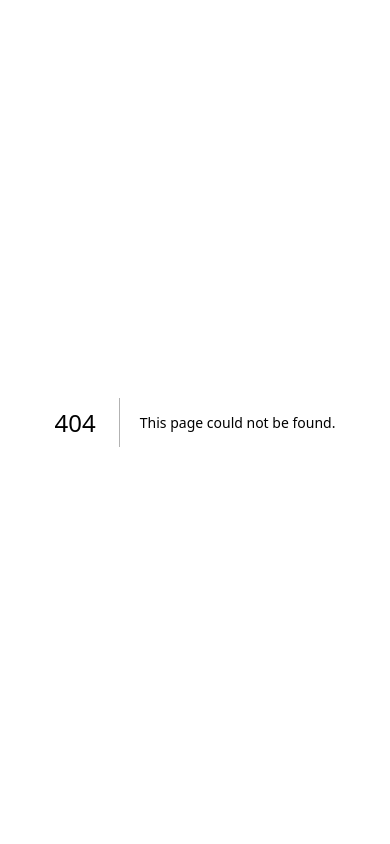
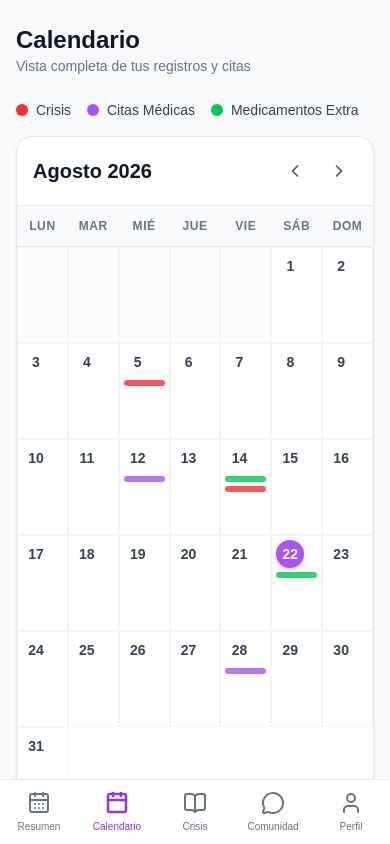
Before and after one commit to paradox-mkt/the-pain-app, a Next.js app: page /dashboard/calendar in a window 390 px wide. Before the commit this address had no page. Built offline with nearby package versions, Linux system fonts and the light colour scheme.

Commit message:
feat: Add responsive Desktop Sidebar and full interactive Calendar view

```diff
--- /dev/null
+++ b/src/app/dashboard/calendar/page.tsx
@@ -0,0 +1,31 @@
+import CalendarWidget from '@/components/CalendarWidget';
+
+export default function CalendarPage() {
+  return (
+    <div className="p-4 sm:p-6 space-y-6 animate-in fade-in duration-500">
+      <header className="pt-2 mb-6">
+        <h1 className="text-2xl font-bold text-gray-900 dark:text-white">Calendario</h1>
+        <p className="text-sm text-gray-500 dark:text-gray-400">Vista completa de tus registros y citas</p>
+      </header>
+
+      {/* Leyenda */}
+      <div className="flex flex-wrap gap-4 mb-4 text-sm font-medium">
+        <div className="flex items-center gap-2">
+          <div className="w-3 h-3 rounded-full bg-red-500"></div>
+          <span className="text-gray-700 dark:text-gray-300">Crisis</span>
+        </div>
+        <div className="flex items-center gap-2">
+          <div className="w-3 h-3 rounded-full bg-brand-500"></div>
+          <span className="text-gray-700 dark:text-gray-300">Citas Médicas</span>
+        </div>
+        <div className="flex items-center gap-2">
+          <div className="w-3 h-3 rounded-full bg-green-500"></div>
+          <span className="text-gray-700 dark:text-gray-300">Medicamentos Extra</span>
+        </div>
+      </div>
+
+      {/* Calendario Interactivo */}
+      <CalendarWidget />
+    </div>
+  );
+}
--- a/src/app/dashboard/layout.tsx
+++ b/src/app/dashboard/layout.tsx
@@ -1,4 +1,5 @@
 import BottomNav from '@/components/BottomNav';
+import DesktopSidebar from '@/components/DesktopSidebar';
 
 export default function DashboardLayout({
   children,
@@ -6,11 +7,22 @@ export default function DashboardLayout({
   children: React.ReactNode
 }) {
   return (
-    <div className="app-container bg-gray-50 dark:bg-slate-950">
-      <div className="scroll-area">
-        {children}
+    <div className="flex h-screen h-[100dvh] bg-gray-50 dark:bg-slate-950 overflow-hidden">
+      {/* Desktop Sidebar (hidden on mobile) */}
+      <DesktopSidebar />
+
+      {/* Main Content Area */}
+      <div className="flex-1 flex flex-col min-w-0 overflow-hidden">
+        {/* Scrollable Content wrapper with max-width for readability on large screens */}
+        <main className="flex-1 overflow-y-auto">
+          <div className="w-full max-w-4xl mx-auto min-h-full pb-20 md:pb-6">
+            {children}
+          </div>
+        </main>
+
+        {/* Mobile Bottom Navigation (hidden on desktop) */}
+        <BottomNav />
       </div>
-      <BottomNav />
     </div>
   );
 }
--- a/src/components/BottomNav.tsx
+++ b/src/components/BottomNav.tsx
@@ -2,20 +2,21 @@
 
 import Link from 'next/link';
 import { usePathname } from 'next/navigation';
-import { CalendarDays, BookOpen, MessageCircle, User } from 'lucide-react';
+import { CalendarDays, BookOpen, MessageCircle, User, Calendar as CalendarIcon } from 'lucide-react';
 
 export default function BottomNav() {
   const pathname = usePathname();
 
   const tabs = [
-    { name: 'Diario', href: '/dashboard', icon: CalendarDays },
+    { name: 'Resumen', href: '/dashboard', icon: CalendarDays },
+    { name: 'Calendario', href: '/dashboard/calendar', icon: CalendarIcon },
     { name: 'Crisis', href: '/dashboard/diary', icon: BookOpen },
     { name: 'Comunidad', href: '/dashboard/feed', icon: MessageCircle },
     { name: 'Perfil', href: '/dashboard/profile', icon: User },
   ];
 
   return (
-    <nav className="bg-white dark:bg-slate-900 border-t border-gray-200 dark:border-slate-800 safe-area-pb">
+    <nav className="md:hidden bg-white dark:bg-slate-900 border-t border-gray-200 dark:border-slate-800 safe-area-pb">
       <div className="flex justify-around items-center h-16">
         {tabs.map((tab) => {
           const Icon = tab.icon;
--- /dev/null
+++ b/src/components/CalendarWidget.tsx
@@ -0,0 +1,115 @@
+'use client';
+
+import { useState } from 'react';
+import { ChevronLeft, ChevronRight } from 'lucide-react';
+
+// Helpers simples para no depender de date-fns por ahora
+const getDaysInMonth = (year: number, month: number) => new Date(year, month + 1, 0).getDate();
+const getFirstDayOfMonth = (year: number, month: number) => {
+  let day = new Date(year, month, 1).getDay();
+  return day === 0 ? 6 : day - 1; // Ajuste para que Lunes sea 0
+};
+
+export default function CalendarWidget() {
+  const [currentDate, setCurrentDate] = useState(new Date());
+
+  const year = currentDate.getFullYear();
+  const month = currentDate.getMonth();
+
+  const daysInMonth = getDaysInMonth(year, month);
+  const firstDay = getFirstDayOfMonth(year, month);
+
+  const monthNames = [
+    'Enero', 'Febrero', 'Marzo', 'Abril', 'Mayo', 'Junio',
+    'Julio', 'Agosto', 'Septiembre', 'Octubre', 'Noviembre', 'Diciembre'
+  ];
+
+  const dayNames = ['Lun', 'Mar', 'Mié', 'Jue', 'Vie', 'Sáb', 'Dom'];
+
+  const prevMonth = () => setCurrentDate(new Date(year, month - 1, 1));
+  const nextMonth = () => setCurrentDate(new Date(year, month + 1, 1));
+
+  // Datos mock para visualización
+  const events = {
+    5: [{ type: 'crisis', color: 'bg-red-500' }],
+    12: [{ type: 'appointment', color: 'bg-brand-500' }],
+    14: [{ type: 'med', color: 'bg-green-500' }, { type: 'crisis', color: 'bg-red-500' }],
+    22: [{ type: 'med', color: 'bg-green-500' }],
+    28: [{ type: 'appointment', color: 'bg-brand-500' }]
+  };
+
+  const renderCells = () => {
+    const cells = [];
+    const today = new Date();
+
+    // Celdas vacías del principio
+    for (let i = 0; i < firstDay; i++) {
+      cells.push(<div key={`empty-${i}`} className="h-24 sm:h-32 border border-gray-100 dark:border-slate-800 bg-gray-50/50 dark:bg-slate-900/50"></div>);
+    }
+
+    // Días del mes
+    for (let day = 1; day <= daysInMonth; day++) {
+      const isToday = day === today.getDate() && month === today.getMonth() && year === today.getFullYear();
+      const dayEvents = events[day as keyof typeof events] || [];
+
+      cells.push(
+        <div
+          key={day}
+          className={`h-24 sm:h-32 border border-gray-100 dark:border-slate-800 p-1 sm:p-2 transition-colors hover:bg-brand-50 dark:hover:bg-slate-800 cursor-pointer ${
+            isToday ? 'bg-brand-50/30 dark:bg-brand-900/10' : 'bg-white dark:bg-slate-900'
+          }`}
+        >
+          <div className="flex justify-between items-start">
+            <span className={`text-sm sm:text-base font-semibold w-7 h-7 flex items-center justify-center rounded-full ${
+              isToday
+                ? 'bg-brand-500 text-white shadow-md shadow-brand-500/20'
+                : 'text-gray-700 dark:text-gray-300'
+            }`}>
+              {day}
+            </span>
+          </div>
+
+          <div className="mt-1 sm:mt-2 space-y-1">
+            {dayEvents.map((evt, i) => (
+              <div key={i} className={`h-1.5 sm:h-2 w-full rounded-full ${evt.color} opacity-80`}></div>
+            ))}
+          </div>
+        </div>
+      );
+    }
+
+    return cells;
+  };
+
+  return (
+    <div className="bg-white dark:bg-slate-900 rounded-2xl shadow-sm border border-gray-200 dark:border-slate-800 overflow-hidden">
+      {/* Header */}
+      <div className="flex justify-between items-center p-4 sm:p-6 border-b border-gray-200 dark:border-slate-800">
+        <h2 className="text-xl sm:text-2xl font-bold text-gray-900 dark:text-white capitalize">
+          {monthNames[month]} {year}
+        </h2>
+        <div className="flex items-center gap-2">
+          <button onClick={prevMonth} className="p-2 rounded-xl hover:bg-gray-100 dark:hover:bg-slate-800 text-gray-600 dark:text-gray-400 transition-colors">
+            <ChevronLeft size={20} />
+          </button>
+          <button onClick={nextMonth} className="p-2 rounded-xl hover:bg-gray-100 dark:hover:bg-slate-800 text-gray-600 dark:text-gray-400 transition-colors">
+            <ChevronRight size={20} />
+          </button>
+        </div>
+      </div>
+
+      {/* Grid */}
+      <div className="grid grid-cols-7 border-b border-gray-200 dark:border-slate-800 bg-gray-50 dark:bg-slate-950">
+        {dayNames.map(day => (
+          <div key={day} className="py-3 text-center text-xs font-semibold text-gray-500 uppercase tracking-wider">
+            {day}
+          </div>
+        ))}
+      </div>
+
+      <div className="grid grid-cols-7">
+        {renderCells()}
+      </div>
+    </div>
+  );
+}
--- /dev/null
+++ b/src/components/DesktopSidebar.tsx
@@ -0,0 +1,70 @@
+'use client';
+
+import Link from 'next/link';
+import { usePathname } from 'next/navigation';
+import { CalendarDays, BookOpen, MessageCircle, User, Calendar as CalendarIcon, Activity } from 'lucide-react';
+
+export default function DesktopSidebar() {
+  const pathname = usePathname();
+
+  const tabs = [
+    { name: 'Resumen', href: '/dashboard', icon: CalendarDays },
+    { name: 'Calendario', href: '/dashboard/calendar', icon: CalendarIcon },
+    { name: 'Crisis', href: '/dashboard/diary', icon: BookOpen },
+    { name: 'Comunidad', href: '/dashboard/feed', icon: MessageCircle },
+    { name: 'Perfil', href: '/dashboard/profile', icon: User },
+  ];
+
+  return (
+    <aside className="hidden md:flex flex-col w-[250px] bg-white dark:bg-slate-900 border-r border-gray-200 dark:border-slate-800 h-screen sticky top-0">
+      <div className="p-6 flex items-center gap-3">
+        <div className="w-10 h-10 bg-brand-500 rounded-xl flex items-center justify-center shadow-lg shadow-brand-500/20">
+          <span className="text-white font-bold">TP</span>
+        </div>
+        <h1 className="text-xl font-bold text-gray-900 dark:text-white">ThePain App</h1>
+      </div>
+
+      <div className="px-4 mb-6">
+        <button className="w-full py-3 bg-red-500 hover:bg-red-600 text-white rounded-xl font-medium shadow-lg shadow-red-500/20 flex items-center justify-center gap-2 transition-colors">
+          <Activity size={18} />
+          Registrar Crisis
+        </button>
+      </div>
+
+      <nav className="flex-1 px-4 space-y-2 overflow-y-auto">
+        <div className="text-xs font-semibold text-gray-400 dark:text-gray-500 uppercase tracking-wider mb-2 ml-2">Menú Principal</div>
+        {tabs.map((tab) => {
+          const Icon = tab.icon;
+          const isActive = pathname === tab.href;
+
+          return (
+            <Link
+              key={tab.name}
+              href={tab.href}
+              className={`flex items-center gap-3 px-3 py-3 rounded-xl transition-all ${
+                isActive
+                  ? 'bg-brand-50 dark:bg-brand-900/20 text-brand-600 dark:text-brand-400 font-medium'
+                  : 'text-gray-600 dark:text-gray-400 hover:bg-gray-50 dark:hover:bg-slate-800 hover:text-gray-900 dark:hover:text-white'
+              }`}
+            >
+              <Icon size={20} strokeWidth={isActive ? 2.5 : 2} />
+              <span>{tab.name}</span>
+            </Link>
+          );
+        })}
+      </nav>
+
+      <div className="p-4 border-t border-gray-200 dark:border-slate-800">
+        <div className="flex items-center gap-3">
+          <div className="w-10 h-10 bg-gray-100 dark:bg-slate-800 rounded-full flex items-center justify-center text-gray-600 dark:text-gray-400 font-bold text-sm">
+            JD
+          </div>
+          <div className="overflow-hidden">
+            <p className="text-sm font-medium text-gray-900 dark:text-white truncate">Jane Doe</p>
+            <p className="text-xs text-gray-500 truncate">patient@thepain.app</p>
+          </div>
+        </div>
+      </div>
+    </aside>
+  );
+}
```
